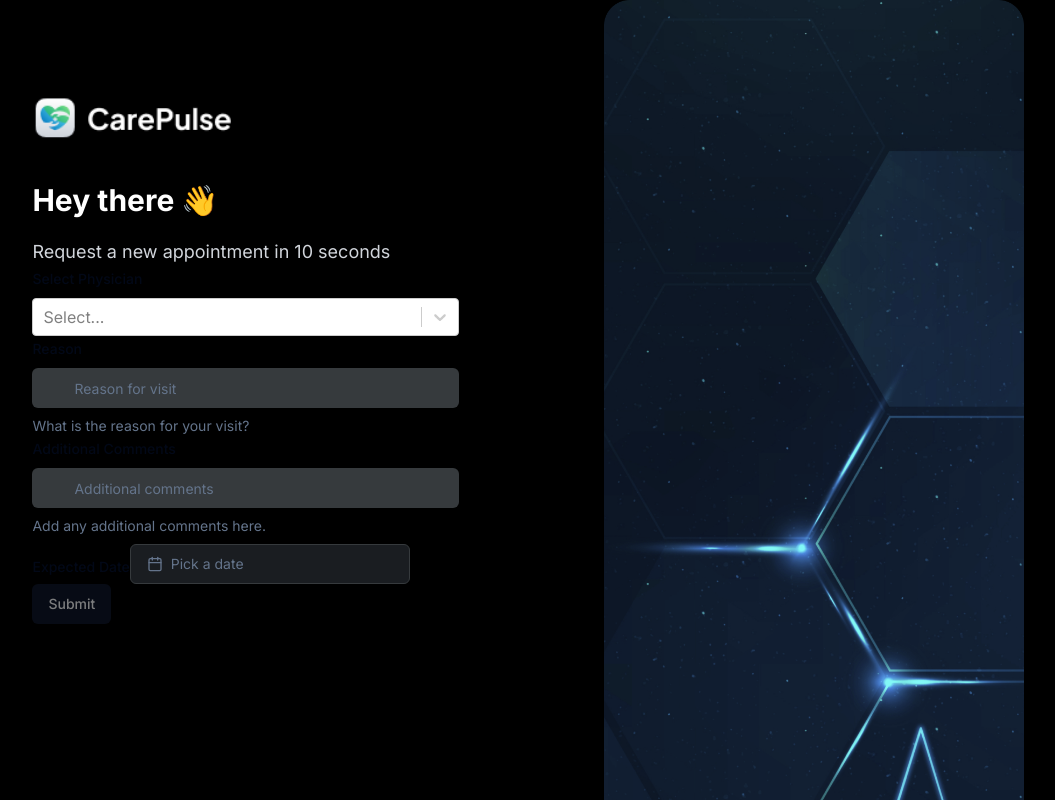
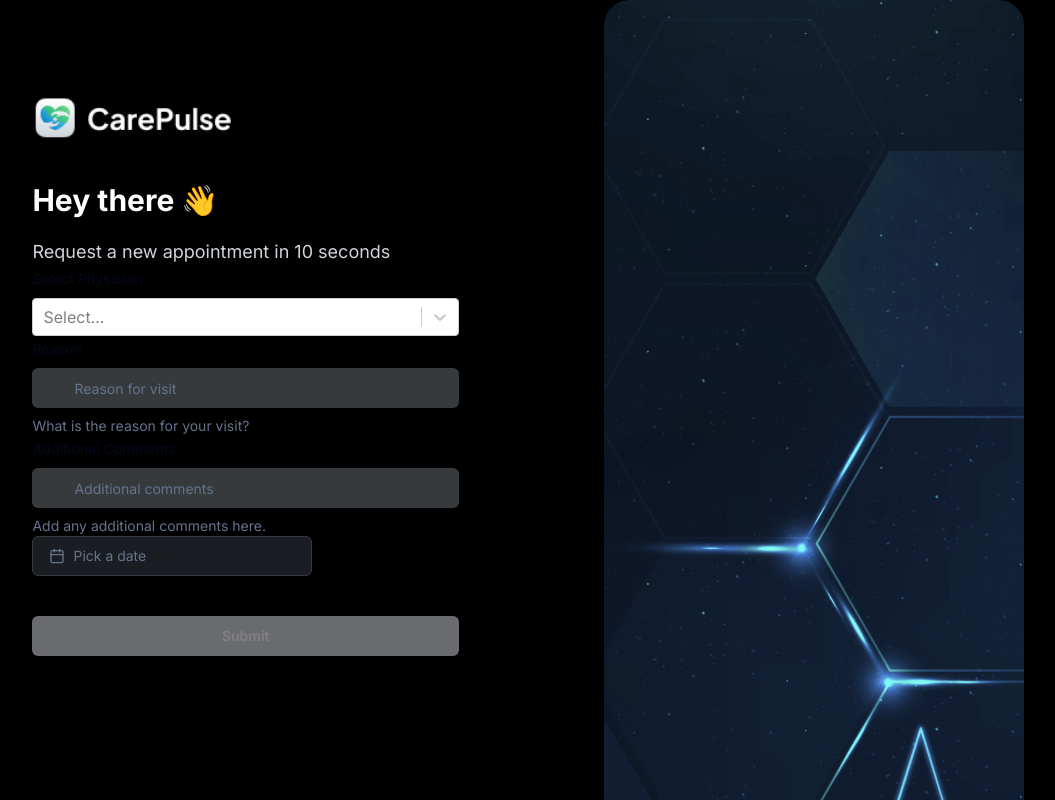
Before and after one commit to AliAsgharGill/Health-Care-System, a Next.js app: page /appointment in a window 1280 px wide. Shown: the top 800 px of the page, without its empty margins (112-1167 px from the left). Built offline with nearby package versions, Linux system fonts and the light colour scheme.

Commit message:
minor changes

```diff
--- a/src/components/appointmentForm/page.tsx
+++ b/src/components/appointmentForm/page.tsx
@@ -28,7 +28,7 @@ import {
 } from "../ui/select";
 import { cn } from "@/lib/utils";
 import { format, addDays } from "date-fns";
-import { Calendar as CalendarIcon } from "lucide-react";
+import { Calendar as CalendarIcon, Loader } from "lucide-react";
 
 type PhysicianOption = {
   value: string;
@@ -202,7 +202,6 @@ const AppointmentForm: React.FC = () => {
             rules={{ required: "Please select an expected date" }}
             render={({ field }) => (
               <FormItem>
-                <FormLabel>Expected Date</FormLabel>
                 <FormControl>
                   <Popover>
                     <PopoverTrigger asChild>
@@ -256,11 +255,18 @@ const AppointmentForm: React.FC = () => {
 
           <Button
             type="submit"
-            disabled={
-              !isDirty || !isValid || isSubmitSuccessful || isSubmitting
-            }
+            disabled={!isDirty || !isValid}
+            className={`${
+              isValid ? "bg-[#24AE7C]" : "bg-gray-300"
+            } w-full mt-4 text-white font-semibold hover:bg-[#24AE7C] my-10 `}
           >
-            Submit
+            {isSubmitting ? (
+              <div className="flex items-center justify-center font-bold">
+                <Loader className="mr-2 h-4 w-4 animate-spin" /> Finding...
+              </div>
+            ) : (
+              "Submit"
+            )}
           </Button>
         </form>
       </Form>
--- a/src/components/userDetailForm/page.tsx
+++ b/src/components/userDetailForm/page.tsx
@@ -639,7 +639,7 @@ const UserDetailsForm = () => {
             {/* Submit Button */}
             <Button
               type="submit"
-              disabled={!isDirty}
+              disabled={!isDirty || !isValid }
               className={`${
                 isValid ? "bg-[#24AE7C]" : "bg-gray-300"
               } w-full mt-4 text-white font-semibold hover:bg-[#24AE7C] my-10 `}
```
